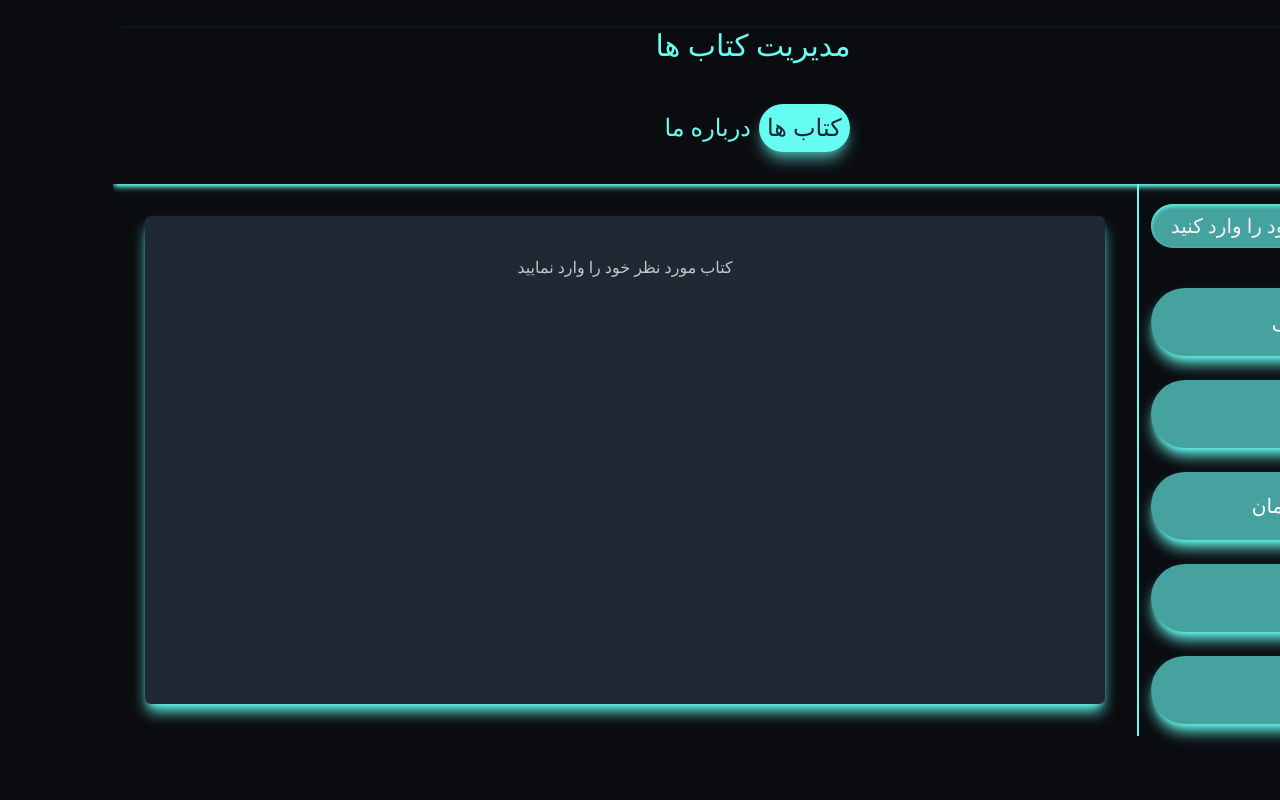
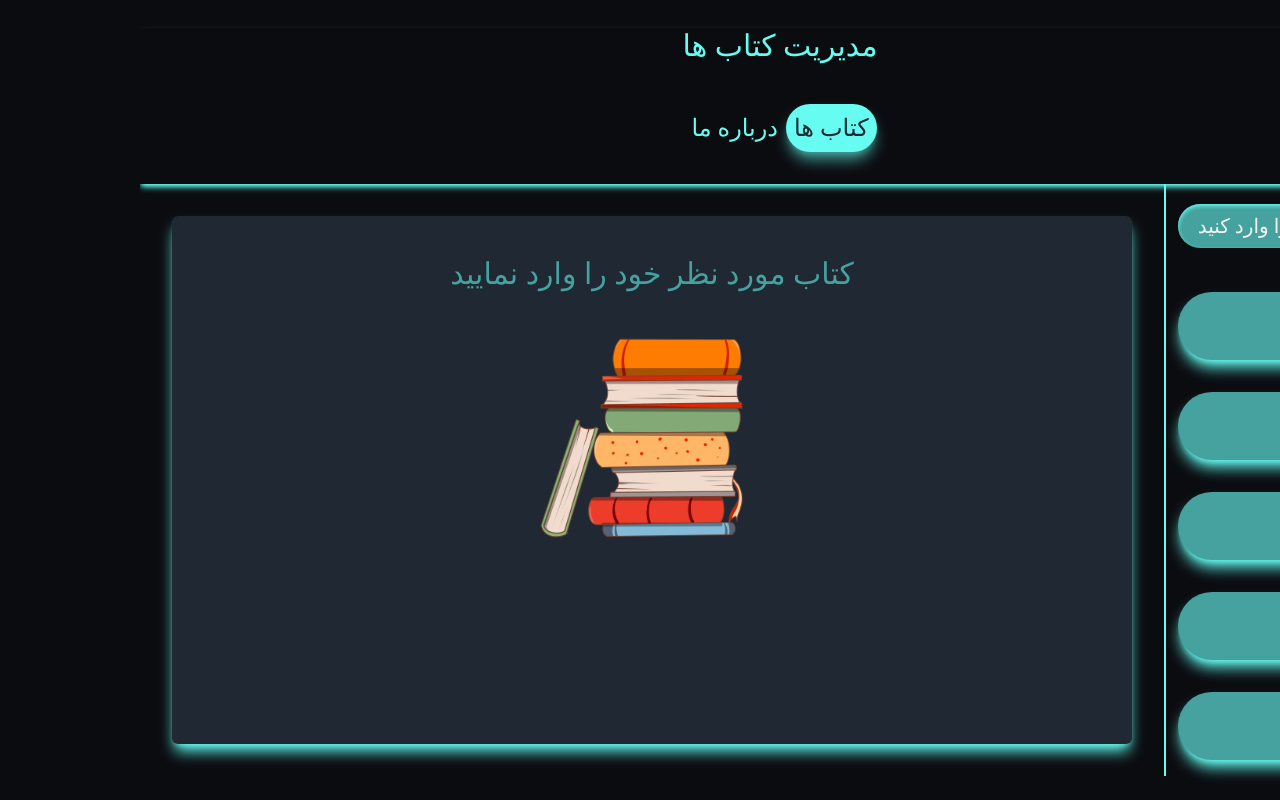
Before and after one commit to rezaazimibar/book-management-app, a React (Create React App) app: page /books in a window 1280 px wide. Built offline with nearby package versions, Linux system fonts and the light colour scheme; a web font is replaced by a local one.

Commit message:
add bookSearchSection

```diff
--- a/src/component/books.jsx
+++ b/src/component/books.jsx
@@ -42,8 +42,8 @@ const Books = () => {
                   <div
                     className={
                       isActive
-                        ? " p-5 m-3 bg-cSky  transition rounded-full text-xl translate-y-1 "
-                        : " bg-cCyan text-white  p-5 m-3 hover:shadow-none hover:translate-y-1 transition rounded-full shadow-cSky text-xl shadow-lg"
+                        ? " p-5 m-3 my-4 bg-cSky  transition rounded-full text-xl translate-y-1 "
+                        : " bg-cCyan text-white  p-5 m-3 my-4 hover:shadow-none hover:translate-y-1 transition rounded-full shadow-cSky text-xl shadow-lg"
                     }
                   >
                     {book.name}
--- /dev/null
+++ b/src/component/searchYourBook.jsx
@@ -0,0 +1,12 @@
+import searchBook from "../assests/picture/searchYourBook.png";
+const SearchYourBook = () => {
+  return (
+    <>
+      <div className="m-auto ">
+        <h1 className="text-cCyan">کتاب مورد نظر خود را وارد نمایید</h1>
+        <img className="w-1/3 m-auto" src={searchBook} alt=" " />
+      </div>
+    </>
+  );
+};
+export default SearchYourBook;
--- a/src/index.js
+++ b/src/index.js
@@ -7,6 +7,7 @@ import About from "./component/about";
 import Books from "./component/books";
 import Book from "./component/book";
 import Page404 from "./component/Page404";
+import SearchYourBook from "./component/searchYourBook";
 
 const root = ReactDOM.createRoot(document.getElementById("root"));
 root.render(
@@ -15,15 +16,7 @@ root.render(
       <Routes>
         <Route path="/" element={<App />}>
           <Route path="/books" element={<Books />}>
-            <Route
-              index
-              element={
-                <main>
-                  <p>کتاب مورد نظر خود را وارد نمایید</p>
-                </main>
-              }
-            />
-
+            <Route index element={<SearchYourBook />} />
             <Route path="/books/:bookId" element={<Book />} />
           </Route>
           <Route path="/about" element={<About />} />
```
Also changed, not shown: src/assests/picture/searchYourBook.png (added).
